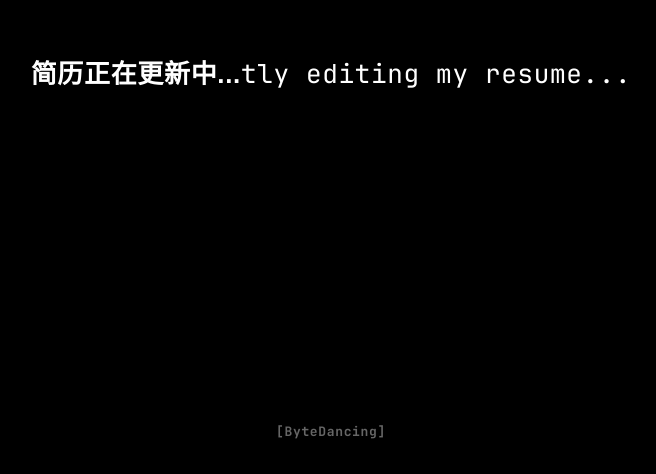
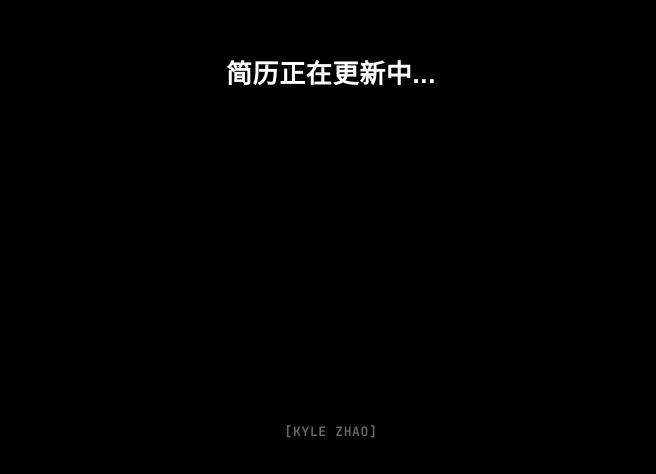
Before and after one commit to KAI777THEBEGINNER/kylezontheair, a Next.js app: page / in a window 1280 px wide. Shown: the part 326-800 px from the top of the page, without its empty margins (309-965 px from the left). Built offline with nearby package versions, Linux system fonts and the light colour scheme.

Commit message:
fix: timestamp-driven animation, delete-and-retype main line, fixed-width brand

```diff
--- a/app/components/MaintenanceScreen.tsx
+++ b/app/components/MaintenanceScreen.tsx
@@ -1,179 +1,133 @@
 "use client";
 
 import { useEffect, useRef, useState } from "react";
-import TypewriterText from "./TypewriterText";
 
 const EN_LINE = "I'm currently editing my resume...";
 const ZH_LINE = "简历正在更新中...";
 const BRAND_A = "[KYLE ZHAO]";
 const BRAND_B = "[ByteDancing]";
+/** [ByteDancing] is the longer mark — monospace makes 13ch its exact width */
+const BRAND_WIDTH_CH = BRAND_B.length;
 
 const TYPE_START_DELAY = 600;
-const TYPE_CHAR_MS = 45;
+const TYPE_CHAR_MS = [45, 95]; // per-char delay: [EN, ZH]
+const DELETE_CHAR_MS = 28;
+const HOLD_MS = 2400;
 const REPLACE_CHAR_MS = 55;
-const HOLD_MS = 2400;
 const BRAND_LEAD_MS = 3200;
 
-type Step = "typeA" | "holdA" | "toB" | "holdB" | "toA";
-
-const replaceDuration = (a: string, b: string) =>
-  Math.max(a.length, b.length) * REPLACE_CHAR_MS;
-
-/**
- * One line's life cycle: type A → hold → replace to B → hold → replace to A → loop.
- * firstHoldMs != null skips the initial typing (line starts settled on A) and
- * offsets the first switch, so two lines can run out of phase.
- */
-function useLineCycle(a: string, b: string, firstHoldMs: number | null) {
-  const [step, setStep] = useState<Step>(firstHoldMs != null ? "holdA" : "typeA");
-  const firstHold = useRef(firstHoldMs != null);
+/** Runs `compute(performance.now())` on every frame, re-rendering only on change.
+ *  Timestamp-driven: no chained timers, immune to background-tab throttling,
+ *  self-corrects after the tab was hidden. */
+function useTimeline<T>(compute: (t: number) => T, key: (s: T) => string): T {
+  const [state, setState] = useState<T>(() => compute(0));
+  const keyRef = useRef(key(state));
+  const computeRef = useRef(compute);
+  computeRef.current = compute;
 
   useEffect(() => {
-    if (step === "typeA") return; // advanced by TypewriterText onComplete
-    let delay: number;
-    if (step === "holdA") {
-      delay = firstHold.current ? (firstHoldMs as number) : HOLD_MS;
-      firstHold.current = false;
-    } else if (step === "holdB") {
-      delay = HOLD_MS;
-    } else {
-      delay = replaceDuration(a, b);
-    }
-    const t = setTimeout(() => {
-      setStep(
-        step === "holdA" ? "toB" : step === "toB" ? "holdB" : step === "holdB" ? "toA" : "holdA"
-      );
-    }, delay);
-    return () => clearTimeout(t);
-  }, [step, a, b, firstHoldMs]);
+    let raf = 0;
+    const tick = () => {
+      const next = computeRef.current(performance.now());
+      const k = key(next);
+      if (k !== keyRef.current) {
+        keyRef.current = k;
+        setState(next);
+      }
+      raf = requestAnimationFrame(tick);
+    };
+    raf = requestAnimationFrame(tick);
+    return () => cancelAnimationFrame(raf);
+    // eslint-disable-next-line react-hooks/exhaustive-deps
+  }, []);
 
-  return [step, setStep] as const;
+  return state;
 }
 
-/** char-by-char replacement cursor (0 → maxLen) while a replace phase is active */
-function useReplaceProgress(active: boolean, maxLen: number) {
-  const [k, setK] = useState(0);
-  useEffect(() => {
-    if (!active) return;
-    setK(0);
-    let i = 0;
-    const t = setInterval(() => {
-      i += 1;
-      setK(i);
-      if (i >= maxLen) clearInterval(t);
-    }, REPLACE_CHAR_MS);
-    return () => clearInterval(t);
-  }, [active, maxLen]);
-  return k;
+// ── Main line timeline: type EN → hold → delete → type ZH → hold → delete → loop ──
+
+const TYPE_EN_MS = EN_LINE.length * TYPE_CHAR_MS[0];
+const TYPE_ZH_MS = ZH_LINE.length * TYPE_CHAR_MS[1];
+const DEL_EN_MS = EN_LINE.length * DELETE_CHAR_MS;
+const DEL_ZH_MS = ZH_LINE.length * DELETE_CHAR_MS;
+const MAIN_CYCLE =
+  TYPE_EN_MS + HOLD_MS + DEL_EN_MS + TYPE_ZH_MS + HOLD_MS + DEL_ZH_MS;
+
+function mainStateAt(t: number): { lang: 0 | 1; len: number } {
+  const u = Math.max(0, t - TYPE_START_DELAY) % MAIN_CYCLE;
+  if (u < TYPE_EN_MS) return { lang: 0, len: Math.min(EN_LINE.length, Math.ceil(u / TYPE_CHAR_MS[0])) };
+  let v = u - TYPE_EN_MS;
+  if (v < HOLD_MS) return { lang: 0, len: EN_LINE.length };
+  v -= HOLD_MS;
+  if (v < DEL_EN_MS) return { lang: 0, len: EN_LINE.length - 1 - Math.floor(v / DELETE_CHAR_MS) };
+  v -= DEL_EN_MS;
+  if (v < TYPE_ZH_MS) return { lang: 1, len: Math.min(ZH_LINE.length, Math.ceil(v / TYPE_CHAR_MS[1])) };
+  v -= TYPE_ZH_MS;
+  if (v < HOLD_MS) return { lang: 1, len: ZH_LINE.length };
+  v -= HOLD_MS;
+  return { lang: 1, len: ZH_LINE.length - 1 - Math.floor(v / DELETE_CHAR_MS) };
 }
 
-/** Mid-transition render: first k chars already switched to `to`, the rest still `from` */
-function ReplacingLine({
-  from,
-  to,
-  k,
-  fromClass,
-  toClass,
-}: {
-  from: string;
-  to: string;
-  k: number;
-  fromClass: string;
-  toClass: string;
-}) {
-  const maxLen = Math.max(from.length, to.length);
+// ── Brand timeline: [KYLE ZHAO] ⇄ [ByteDancing] via char-by-char replace, offset from main text ──
+
+const BRAND_REPLACE_MS = BRAND_WIDTH_CH * REPLACE_CHAR_MS;
+const BRAND_PERIOD = 2 * (BRAND_REPLACE_MS + HOLD_MS);
+
+function brandStateAt(t: number): { show: "A" | "B"; k: number } {
+  if (t < BRAND_LEAD_MS) return { show: "A", k: 0 };
+  const u = (t - BRAND_LEAD_MS) % BRAND_PERIOD;
+  if (u < BRAND_REPLACE_MS) return { show: "B", k: Math.ceil(u / REPLACE_CHAR_MS) };
+  if (u < BRAND_REPLACE_MS + HOLD_MS) return { show: "B", k: 0 };
+  const v = u - BRAND_REPLACE_MS - HOLD_MS;
+  if (v < BRAND_REPLACE_MS) return { show: "A", k: Math.ceil(v / REPLACE_CHAR_MS) };
+  return { show: "A", k: 0 };
+}
+
+/** Mid-transition render: first k chars switched to `to`, the rest still `from` */
+function ReplacingLine({ from, to, k }: { from: string; to: string; k: number }) {
   const chars = [];
-  for (let i = 0; i < maxLen; i++) {
+  for (let i = 0; i < BRAND_WIDTH_CH; i++) {
     if (i < k && i < to.length) {
       chars.push(
-        <span key={`to-${i}`} className={`inline-block whitespace-pre animate-typewriter-char ${toClass}`}>
+        <span key={`to-${i}`} className="inline-block whitespace-pre animate-typewriter-char">
           {to[i] === " " ? " " : to[i]}
         </span>
       );
     } else if (i < from.length) {
       chars.push(
-        <span key={`from-${i}`} className={`inline-block whitespace-pre ${fromClass}`}>
+        <span key={`from-${i}`} className="inline-block whitespace-pre">
           {from[i] === " " ? " " : from[i]}
         </span>
       );
     }
-    // else: beyond both texts (new text longer) — nothing yet, appears when k reaches it
   }
   return <span>{chars}</span>;
 }
 
 export default function MaintenanceScreen() {
-  const [step, setStep] = useLineCycle(EN_LINE, ZH_LINE, null);
-  const [brandStep] = useLineCycle(BRAND_A, BRAND_B, BRAND_LEAD_MS);
+  const main = useTimeline(mainStateAt, s => `${s.lang}:${s.len}`);
+  const brand = useTimeline(brandStateAt, s => `${s.show}:${s.k}`);
 
-  const mainReplaceK = useReplaceProgress(
-    step === "toB" || step === "toA",
-    Math.max(EN_LINE.length, ZH_LINE.length)
-  );
-  const brandReplaceK = useReplaceProgress(
-    brandStep === "toB" || brandStep === "toA",
-    Math.max(BRAND_A.length, BRAND_B.length)
-  );
+  const mainText = main.lang === 0 ? EN_LINE : ZH_LINE;
 
   return (
     <div className="fixed inset-0 z-[10001] bg-black flex flex-col items-center justify-center px-8 text-center">
       {/* Fixed-height line so EN/ZH swaps don't shift the layout */}
       <p className="h-[1.5em] flex items-center text-white text-[20px] md:text-[26px] tracking-wide">
-        {step === "typeA" && (
-          <TypewriterText
-            text={EN_LINE}
-            startDelay={TYPE_START_DELAY}
-            charDelay={TYPE_CHAR_MS}
-            onComplete={() => setStep("holdA")}
-            className="font-serif font-normal"
-          />
-        )}
-        {step === "holdA" && (
-          <span className="font-serif font-normal whitespace-pre">{EN_LINE}</span>
-        )}
-        {step === "holdB" && (
-          <span className="font-song font-bold whitespace-pre">{ZH_LINE}</span>
-        )}
-        {step === "toB" && (
-          <ReplacingLine
-            from={EN_LINE}
-            to={ZH_LINE}
-            k={mainReplaceK}
-            fromClass="font-serif font-normal"
-            toClass="font-song font-bold"
-          />
-        )}
-        {step === "toA" && (
-          <ReplacingLine
-            from={ZH_LINE}
-            to={EN_LINE}
-            k={mainReplaceK}
-            fromClass="font-song font-bold"
-            toClass="font-serif font-normal"
-          />
-        )}
+        <span className={`whitespace-pre ${main.lang === 0 ? "font-serif font-normal" : "font-song font-bold"}`}>
+          {mainText.slice(0, main.len)}
+        </span>
       </p>
 
+      {/* Fixed ch-width box: both brand marks occupy exactly the same width */}
       <div className="absolute bottom-8 left-0 right-0 text-center">
-        <span className="font-mono font-bold text-white/40 text-[13px] tracking-wider">
-          {brandStep === "holdA" && BRAND_A}
-          {brandStep === "holdB" && BRAND_B}
-          {brandStep === "toB" && (
+        <span className="inline-block w-[13ch] text-center font-mono font-bold text-white/40 text-[13px] tracking-wider whitespace-pre">
+          {brand.k === 0 && (brand.show === "A" ? BRAND_A : BRAND_B)}
+          {brand.k > 0 && (
             <ReplacingLine
-              from={BRAND_A}
-              to={BRAND_B}
-              k={brandReplaceK}
-              fromClass=""
-              toClass=""
-            />
-          )}
-          {brandStep === "toA" && (
-            <ReplacingLine
-              from={BRAND_B}
-              to={BRAND_A}
-              k={brandReplaceK}
-              fromClass=""
-              toClass=""
+              from={brand.show === "A" ? BRAND_B : BRAND_A}
+              to={brand.show === "A" ? BRAND_A : BRAND_B}
+              k={brand.k}
             />
           )}
         </span>
```
